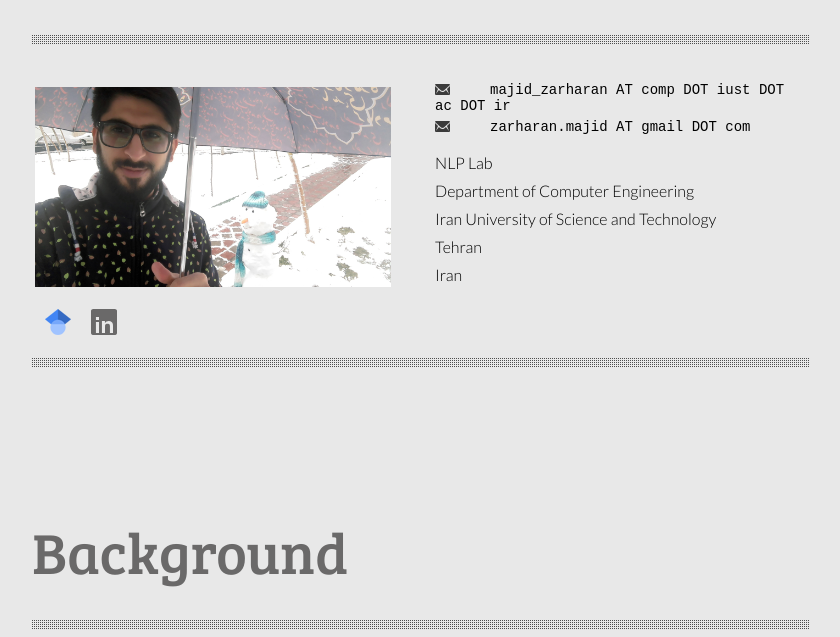
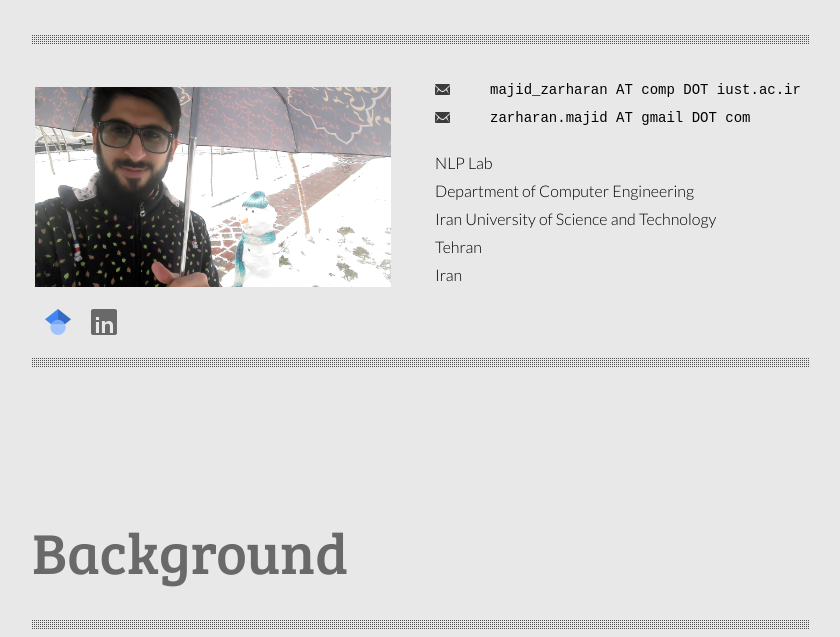
Before and after one commit to Zarharan/Zarharan.github.io, a plain HTML site: page index.html in a window 1280 px wide. Shown: the part 1060-1697 px from the top of the page, without its empty margins (219-1059 px from the left). Drawn offline with nearby package versions, Linux system fonts and the light colour scheme; files whose address does not match are found by name.

Commit message:
Update index.html

```diff
--- a/index.html
+++ b/index.html
@@ -125,7 +125,7 @@ function myFunction2() {
 					</td>
 					<td>
 						<ul id="email">
-				<li><img src="main/images/icon-mail.png" valign="middle"> majid_zarharan AT comp DOT iust DOT ac DOT ir</li> <br/>
+				<li><img src="main/images/icon-mail.png" valign="middle"> majid_zarharan AT comp DOT iust.ac.ir</li> <br/>
 				<li><img src="main/images/icon-mail.png" valign="middle"> zarharan.majid AT gmail DOT com</li>
 			</ul>
 			<br />
```
